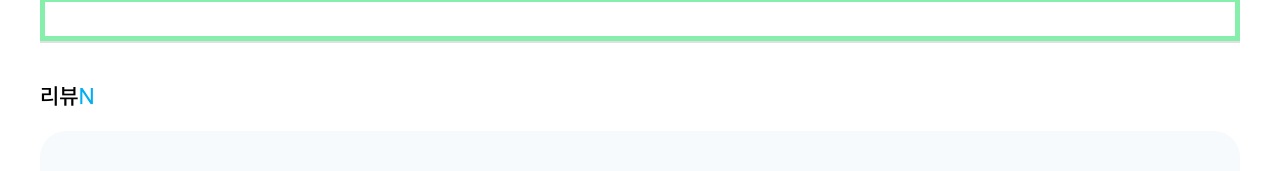
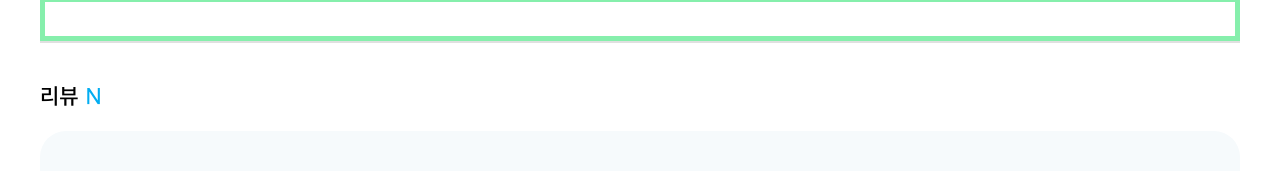
Before and after one commit to mobi-projects/nail-case-client, a Next.js app: page /manager/base/my-shop/review in a window 1280 px wide. Shown: the part 692-863 px from the top of the page. Built offline with nearby package versions, Linux system fonts and the light colour scheme.

Commit message:
✨ gap 사이즈 조정
* issue: [NAILCASE-139](https://nailcase.atlassian.net/browse/NAILCASE-139)
sub-issues:
- [NAILCASE-175](https://nailcase.atlassian.net/browse/NAILCASE-175)

```diff
--- a/src/component/custom/manager/base/my-shop/review/01/index.tsx
+++ b/src/component/custom/manager/base/my-shop/review/01/index.tsx
@@ -8,7 +8,7 @@ export default function Manager_Base_MyShop_Review_01() {
 }
 function ManagerMyShopReviewTotal() {
 	return (
-		<div className="gap-[7px] text-Title03 font-SemiBold">
+		<div className="flex gap-[7px] text-Title03 font-SemiBold">
 			<span>리뷰</span>
 			<span className="text-PB100">N</span>
 		</div>
```
